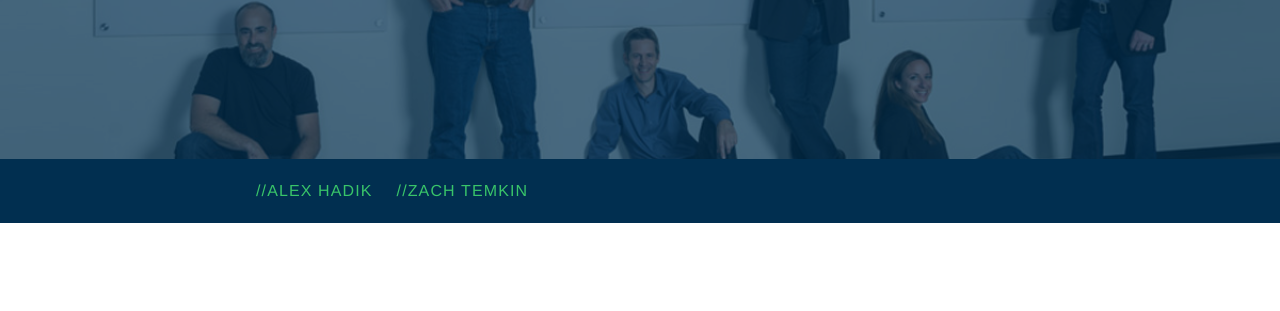
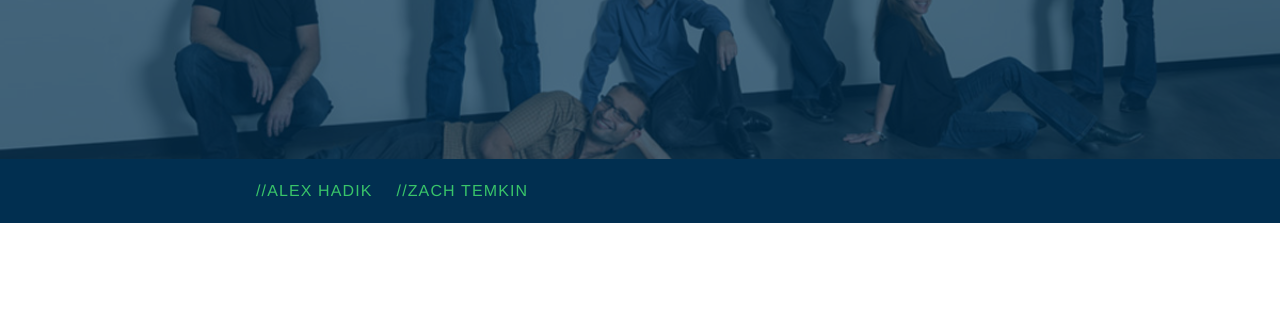
Before and after one commit to ahadik/FillGilbert, a plain HTML site: page static/index.html in a window 1280 px wide. Shown: the part 291-602 px from the top of the page. Drawn offline with nearby package versions, Linux system fonts and the light colour scheme.

Commit message:
changes the background position of the header image so that both Phil and Fahad can be seen

```diff
--- a/static/css/app.css
+++ b/static/css/app.css
@@ -132,7 +132,8 @@ header {
   width: 100%;
   height: 450px;
   background-image: url(../images/philbert.jpg);
-  background-size: cover; }
+  background-size: cover;
+  background-position: 50% 40%; }
   header:after {
     content: '';
     display: block;
```
